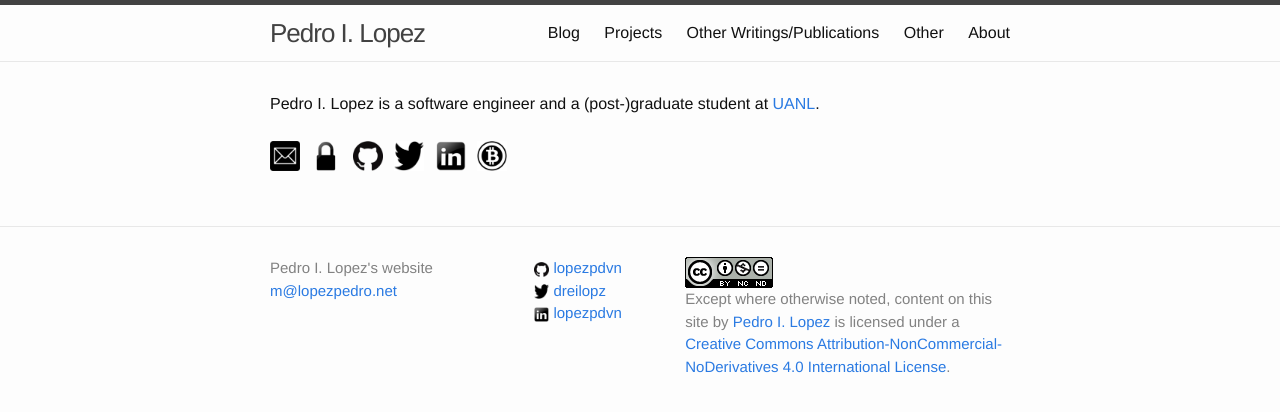
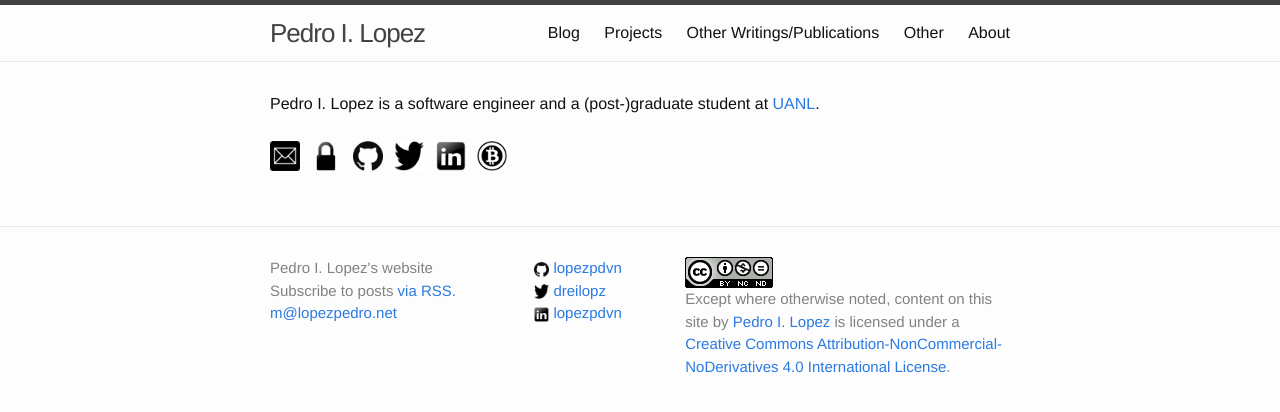
Before and after one commit to lopezpdvn/lopezpdvn.github.io, a Jekyll site: the page built from pages/index.md, in a window 1280 px wide. Shown: the top 412 px of the page. Built offline with Jekyll 4.4.1, drawn with Linux system fonts in a browser that asks for light colours.

Commit message:
Added RSS link to footer

```diff
--- a/_includes/footer.html
+++ b/_includes/footer.html
@@ -8,6 +8,7 @@
       <div class="footer-col  footer-col-1">
         <ul class="contact-list">
           <li>{{ site.title }}</li>
+          <li class="rss-subscribe">Subscribe to posts <a href="{{ "/feed.xml" | prepend: site.baseurl }}">via RSS.</a></li>
           <li><a href="mailto:{{ site.email }}">{{ site.email }}</a></li>
         </ul>
       </div>
```
